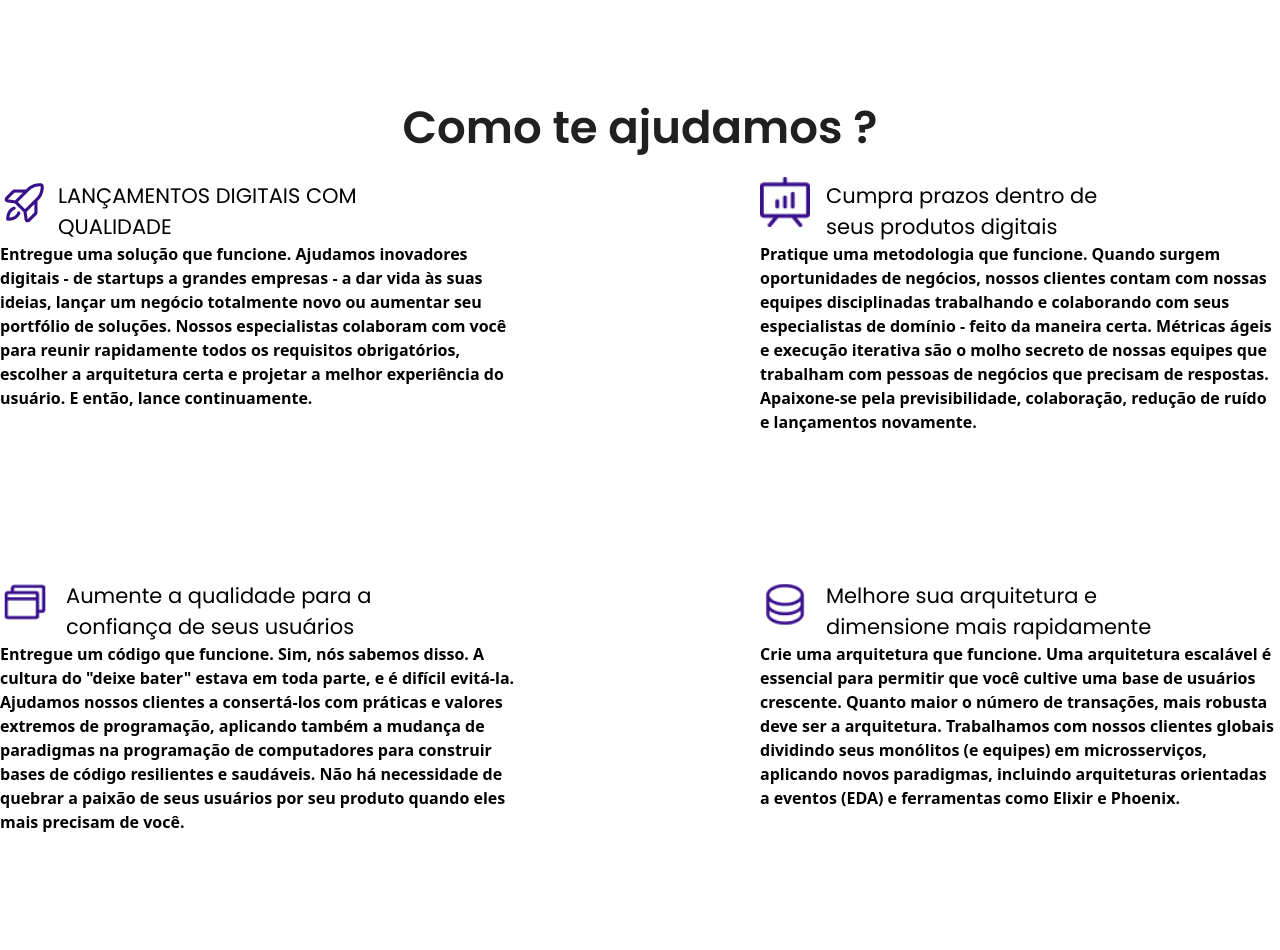
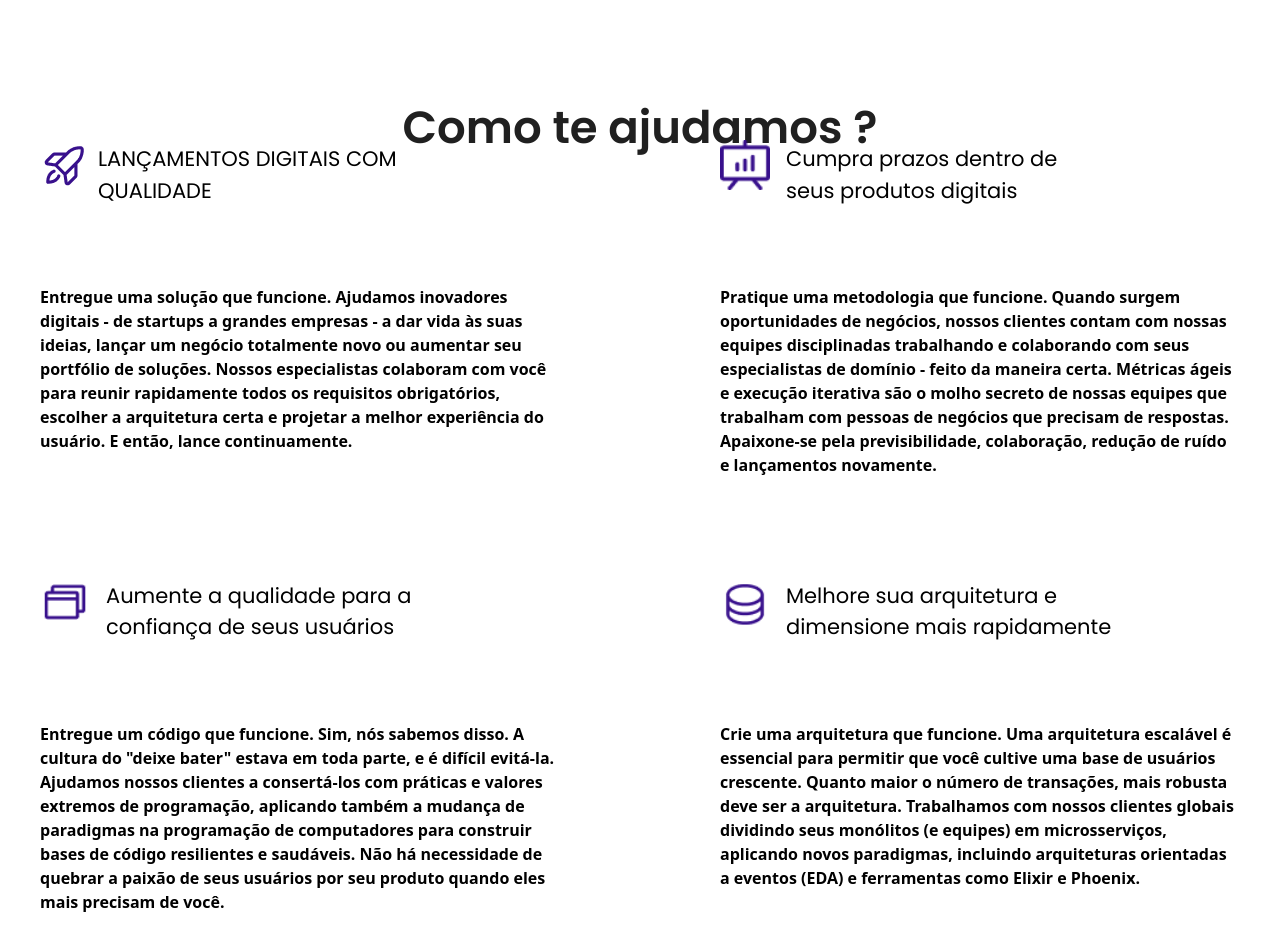
Before and after one commit to CaioRasera/Honors, a React (Create React App) app: page / in a window 1280 px wide. Shown: the part 1820-2770 px from the top of the page. Built offline with nearby package versions, Linux system fonts and the light colour scheme.

Commit message:
Responsividade

```diff
--- a/src/components/Homepage.jsx
+++ b/src/components/Homepage.jsx
@@ -17,10 +17,10 @@ const Homepage = () => {
         </div>
 
         <div>
-          <p className='absolute top-1/2 left-1/2 transform -translate-x-1/2 -translate-y-1/2 text-center font-poppins text-[40px] font-extrabold text-black'>
+          <p className='sm:text-[35px] sm:h-[170px] absolute top-1/2 left-1/2 transform -translate-x-1/2 -translate-y-1/2 text-center font-poppins text-[40px] font-extrabold text-black'>
             Aplicações limpas e otimizadas
           </p>
-          <p className='mt-[50px] lg:mt-[60px] md:mt-[75px] font-poppins text-lg font-medium text-gray-800 absolute top-1/2 left-1/2 transform -translate-x-1/2 -translate-y-1/2 text-center'>
+          <p className='mt-[50px] lg:mt-[60px] md:mt-[75px] sm:mt-[90px] font-poppins text-lg font-medium text-gray-800 absolute top-1/2 left-1/2 transform -translate-x-1/2 -translate-y-1/2 text-center'>
             Utilizando as mais recentes tecnologias do mercado.
           </p>
         </div>
@@ -31,7 +31,7 @@ const Homepage = () => {
           <p className="text-center font-poppins text-sm font-medium text-gray-800">Confiado por inovadores Globais</p>
         </div>
 
-        <div className='flex justify-center items-center lg:m-12'>
+        <div className='flex justify-center items-center lg:m-12 md:m-6 md:mr-12 md:space-x-4 sm:m-8 sm:space-x-4 sm:mr-12 '>
             <a href="https://thinkseg.com" target='_blank'>
               <img src={Thinkseglogo} alt="ThinksegLogo" className='w-[50px] h-[50px] mx-[20px]'/>
             </a>
--- a/src/components/HowWeHelpYou.jsx
+++ b/src/components/HowWeHelpYou.jsx
@@ -10,10 +10,10 @@ const HowWeHelpYou = () => {
         <div>
             <h1 className='text-[#202020] text-center font-poppins text-[45px] font-semibold'> Como te ajudamos ? </h1>
         </div>
-        <div className='flex justify-center items-center h-screen'>
-          <div className='flex flex-wrap justify-between mx-auto w-[1200px] h-[873px] lg:w-screen lg:h-screen relative'>
-              <div>
-                <div className="absolute top-0 left-0 flex items-center">
+        <div className='flex justify-center items-center h-screen lg:flex lg:items-center lg:justify-center'>
+          <div className='flex flex-wrap justify-between mx-auto w-[1200px] h-[873px] relative'>
+              <div className='lg:flex-col'>
+                <div className="absolute top-0 left-0 flex items-center lg:relative ">
                   <img src={Rocket} alt="Foguete" className='w-[50px] h-[50px] '/>
                   <h1 className='font-poppins text-[21px] font-normal font-black ml-2 w-[313px] h-[62px] mt-[18px]'>LANÇAMENTOS DIGITAIS COM QUALIDADE</h1>
                 </div>
@@ -24,8 +24,8 @@ const HowWeHelpYou = () => {
                   </p>
               </div>
 
-              <div>
-                <div className="absolute top-0 flex items-center ">
+              <div className='lg:flex-col'>
+                <div className="absolute top-0 flex items-center lg:relative">
                   <img src={Vector} alt="Vector" className='w-[50px] h-[50px]'/>
                   <h1 className='font-poppins text-[21px] font-normal font-black ml-4 w-[313px] h-[62px] mt-[18px] '>Cumpra prazos dentro de seus produtos digitais</h1>
                 </div>
@@ -37,8 +37,8 @@ const HowWeHelpYou = () => {
                   </p>
               </div>
 
-              <div>
-                <div className="absolute left-0 flex items-center">
+              <div className='lg:flex-col'>
+                <div className="absolute left-0 flex items-center lg:relative">
                   <img src={Browsers} alt="Browsers" className='w-[50px] h-[50px]'/>
                   <h1 className='font-poppins text-[21px] font-normal font-black ml-4 w-[313px] h-[62px] mt-[18px]'>Aumente a qualidade para a confiança de seus usuários</h1>
                 </div>
@@ -50,8 +50,8 @@ const HowWeHelpYou = () => {
               </div>
 
 
-              <div>
-                <div className="absolute flex items-center">
+              <div className='lg:flex-col'>
+                <div className="absolute flex items-center lg:relative">
                   <img src={Database} alt="Database" className='w-[50px] h-[50px]'/>
                   <h1 className='font-poppins text-[21px] font-normal font-black ml-4 w-[330px] h-[62px] mt-[18px]'>Melhore sua arquitetura e dimensione mais rapidamente</h1>
                 </div>
--- a/src/components/Navbar.jsx
+++ b/src/components/Navbar.jsx
@@ -6,11 +6,11 @@ const Navbar = () => {
   return (
     <nav className=' w-full bg-opacity-10 backdrop-blur backdrop-filter z-50 fixed top-0'>
       <div className='flex items-center justify-between '>
-        <a href="#" className='mx-20 my-5 w-[250px] '>
+        <a href="#" className='mx-20 my-5 w-[250px] md:ml-8 sm:ml-6'>
           <img src={HonorsLogo} alt="Honors Logo"/>
         </a>
         <div className='flex flex-wrap items-center justify-between'>
-          <a href="#" className='mx-16 my-5 w-14 hover:scale-125 transform origin-center transition duration-300'>
+          <a href="#" className='md:mr-14 sm:mr-12 mx-16 my-5 w-14 hover:scale-125 transform origin-center transition duration-300'>
             <img src={PhoneIcon} alt="Phone Icon" classNama='w-[50px] h-[50px] flex-shrink '/>
           </a>
         </div>
```
